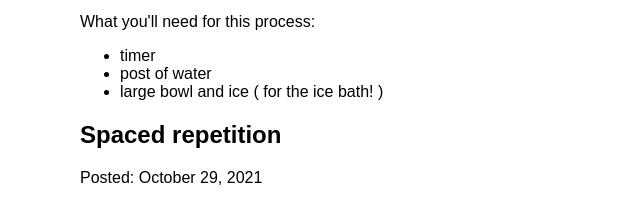
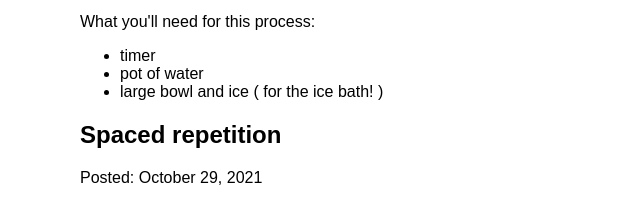
Before and after one commit to pragmaticpat/gatsby-tutorial, a Gatsby site: page /blog in a window 1280 px wide. Shown: the part 297-501 px from the top of the page, 310-950 px from the left. Built offline with nearby package versions, Linux system fonts and the light colour scheme; Gatsby itself is replaced by a stand-in of ours.

Commit message:
fixed typo

```diff
--- a/blog/the-perfect-ramen-egg.mdx
+++ b/blog/the-perfect-ramen-egg.mdx
@@ -9,5 +9,5 @@ First of all, don't use the instant pot for making your gooey eggs. There's just
 What you'll need for this process:
 
 - timer
-- post of water
+- pot of water
 - large bowl and ice ( for the ice bath! )
```
